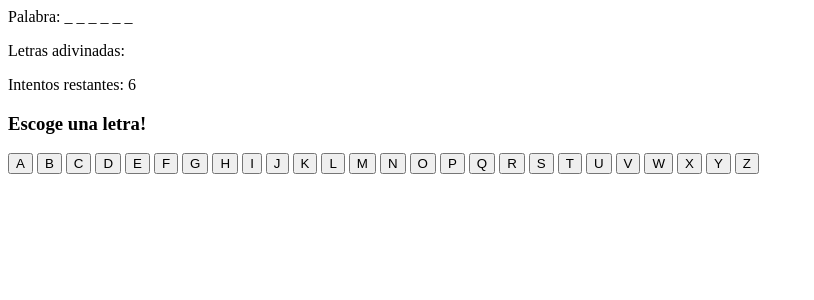
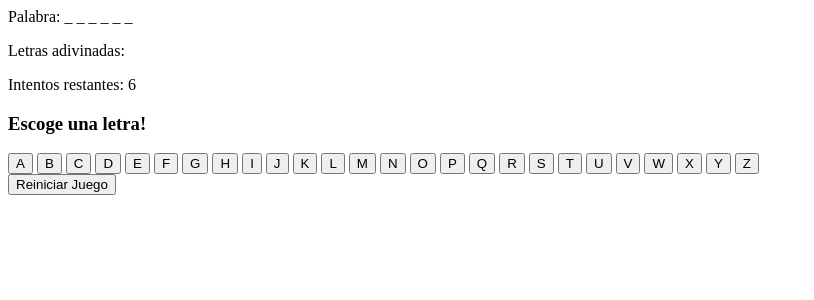
Before and after one commit to DevDesiree/P7-Juego_Del_Ahorcado, a PHP site: page /game.php in a window 1280 px wide. Shown: the top 300 px of the page, without its empty margins (0-814 px from the left). Run offline with PHP 8.4, Linux system fonts and the light colour scheme.

Commit message:
Add button reset on HTML form

```diff
--- a/index.php
+++ b/index.php
@@ -45,7 +45,11 @@ require_once('game.php');
             <button type="submit" name="word" value="Y">Y</button>
             <button type="submit" name="word" value="Z">Z</button>
         </div>
+
+        <button type="submit" name="reset" value="reset">Reiniciar Juego</button>
+
     </form>
+
 </body>
 
 </html>
```
Lines whose indentation alone changed are shown as unchanged.
